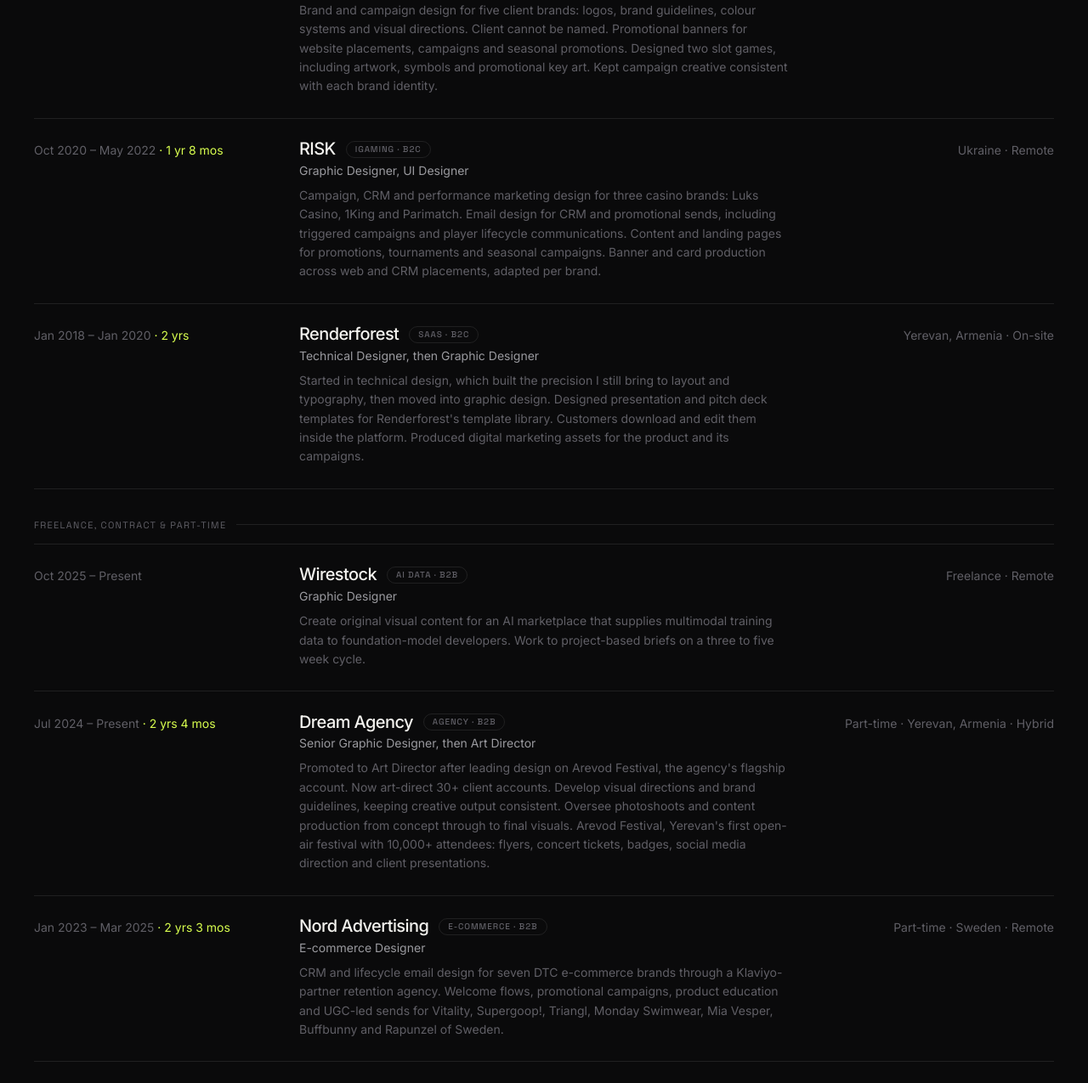
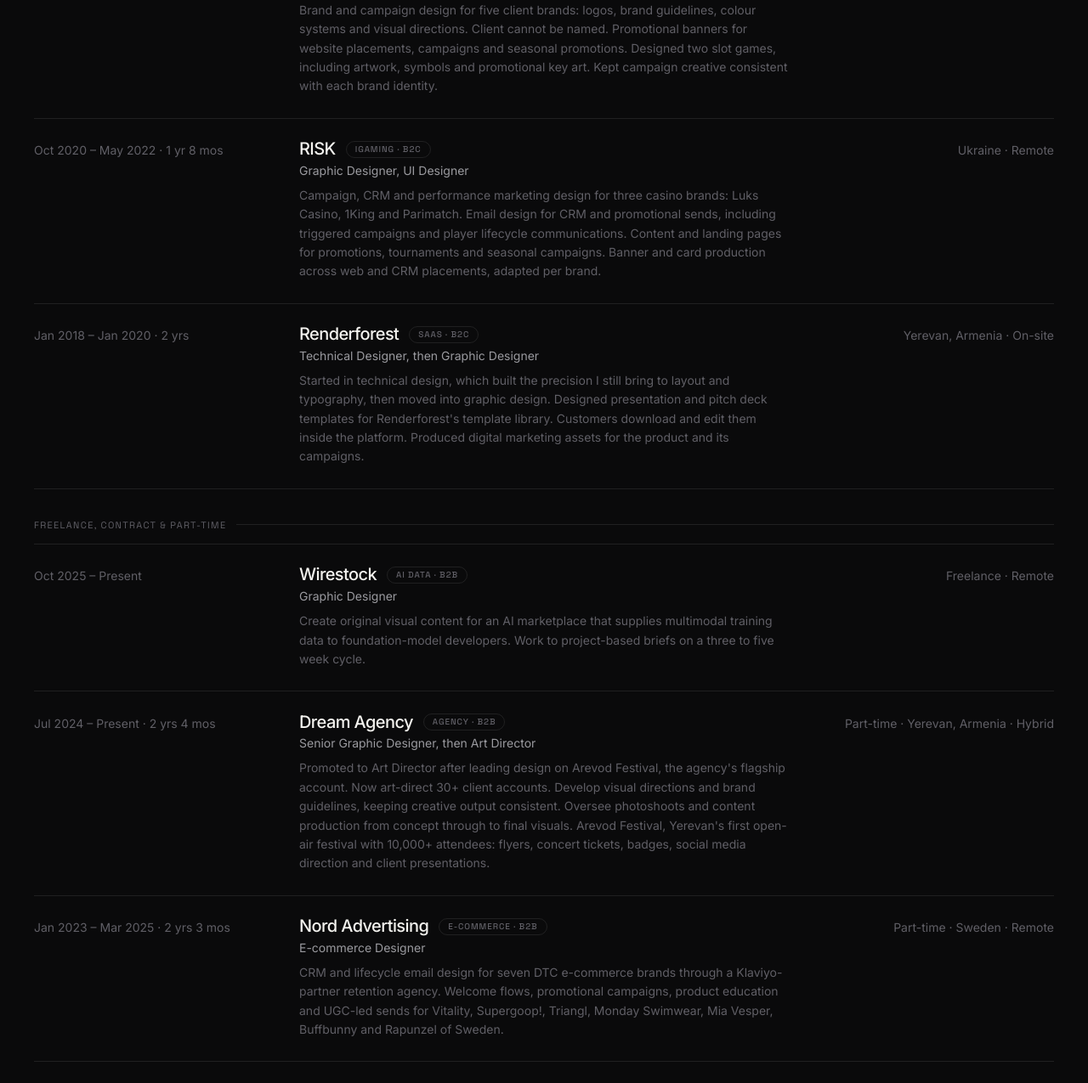
Before and after one commit to Narine19Mag/narine-portfolio, a plain HTML site: page about.html in a window 1280 px wide. Shown: the part 1892-3167 px from the top of the page at 85% size. Drawn offline with Linux system fonts and the light colour scheme.

Commit message:
About: match duration colour to surrounding text

```diff
--- a/about.html
+++ b/about.html
@@ -75,7 +75,7 @@
         <span style="color:var(--text-faint); font-size:14px; text-align:right;">Yerevan, Armenia · Hybrid</span>
       </div>
       <div class="cv-row">
-        <span style="color:var(--text-faint); font-size:14px;">Oct 2020 – May 2022 <span style="color:var(--accent);">· 1 yr 8 mos</span></span>
+        <span style="color:var(--text-faint); font-size:14px;">Oct 2020 – May 2022 <span>· 1 yr 8 mos</span></span>
         <div>
           <h3 style="font-size:20px; font-weight:500;">RISK <span class="cv-tag">IGAMING · B2C</span></h3>
           <p style="color:var(--text-dim); font-size:14px; margin-top:4px;">Graphic Designer, UI Designer</p>
@@ -84,7 +84,7 @@
         <span style="color:var(--text-faint); font-size:14px; text-align:right;">Ukraine · Remote</span>
       </div>
       <div class="cv-row">
-        <span style="color:var(--text-faint); font-size:14px;">Jan 2018 – Jan 2020 <span style="color:var(--accent);">· 2 yrs</span></span>
+        <span style="color:var(--text-faint); font-size:14px;">Jan 2018 – Jan 2020 <span>· 2 yrs</span></span>
         <div>
           <h3 style="font-size:20px; font-weight:500;">Renderforest <span class="cv-tag">SAAS · B2C</span></h3>
           <p style="color:var(--text-dim); font-size:14px; margin-top:4px;">Technical Designer, then Graphic Designer</p>
@@ -105,7 +105,7 @@
         <span style="color:var(--text-faint); font-size:14px; text-align:right;">Freelance · Remote</span>
       </div>
       <div class="cv-row">
-        <span style="color:var(--text-faint); font-size:14px;">Jul 2024 – Present <span style="color:var(--accent);">· 2 yrs 4 mos</span></span>
+        <span style="color:var(--text-faint); font-size:14px;">Jul 2024 – Present <span>· 2 yrs 4 mos</span></span>
         <div>
           <h3 style="font-size:20px; font-weight:500;">Dream Agency <span class="cv-tag">AGENCY · B2B</span></h3>
           <p style="color:var(--text-dim); font-size:14px; margin-top:4px;">Senior Graphic Designer, then Art Director</p>
@@ -114,7 +114,7 @@
         <span style="color:var(--text-faint); font-size:14px; text-align:right;">Part-time · Yerevan, Armenia · Hybrid</span>
       </div>
       <div class="cv-row">
-        <span style="color:var(--text-faint); font-size:14px;">Jan 2023 – Mar 2025 <span style="color:var(--accent);">· 2 yrs 3 mos</span></span>
+        <span style="color:var(--text-faint); font-size:14px;">Jan 2023 – Mar 2025 <span>· 2 yrs 3 mos</span></span>
         <div>
           <h3 style="font-size:20px; font-weight:500;">Nord Advertising <span class="cv-tag">E-COMMERCE · B2B</span></h3>
           <p style="color:var(--text-dim); font-size:14px; margin-top:4px;">E-commerce Designer</p>
```
